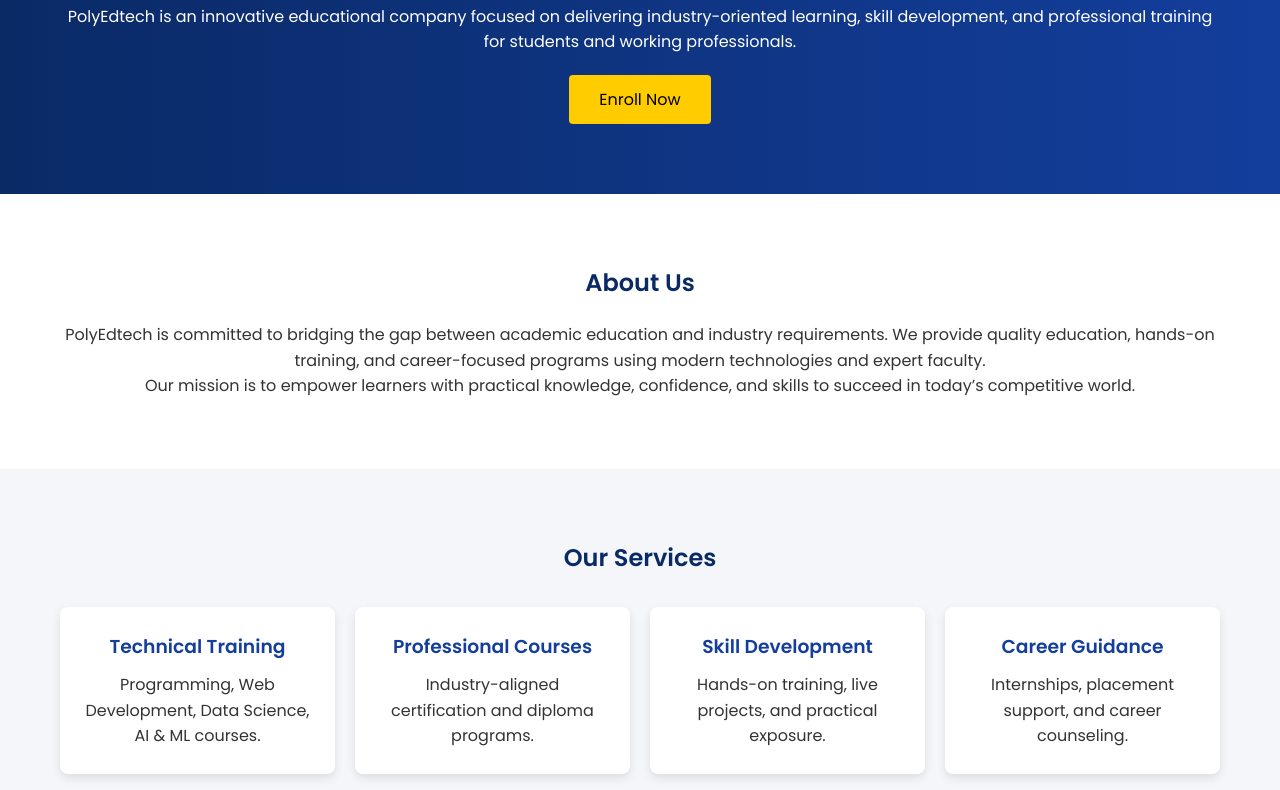
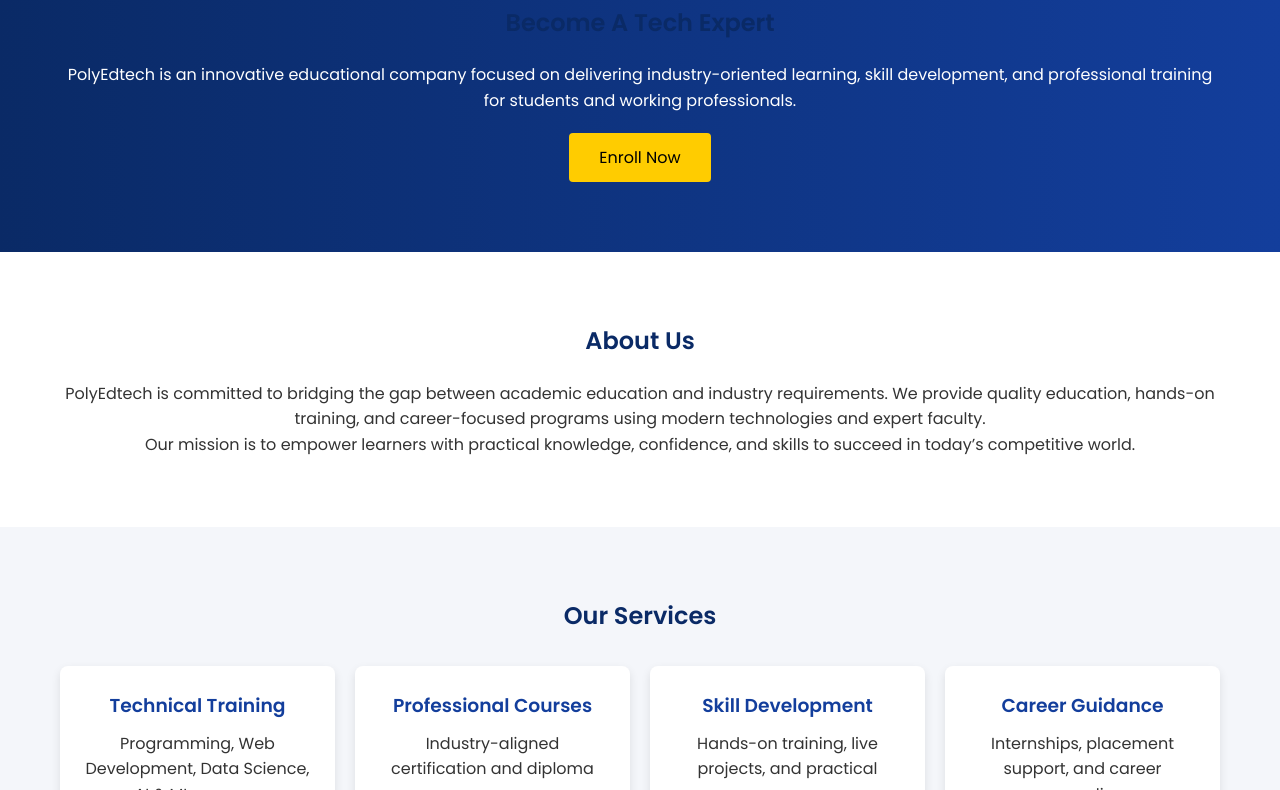
Before and after one commit to aicscomputerclasses766-crypto/Deploy, a plain HTML site: page index.html in a window 1280 px wide. Shown: the part 217-1007 px from the top of the page. Drawn offline with Linux system fonts and the light colour scheme.

Commit message:
Up-to-date

```diff
--- a/index.html
+++ b/index.html
@@ -25,6 +25,7 @@
 <!-- Home -->
 <section id="home" class="section home">
     <h1>Welcome to PolyEdtech</h1>
+    <center><h2>Become A Tech Expert</h2></center>
     <p>
         PolyEdtech is an innovative educational company focused on delivering
         industry-oriented learning, skill development, and professional training
```
